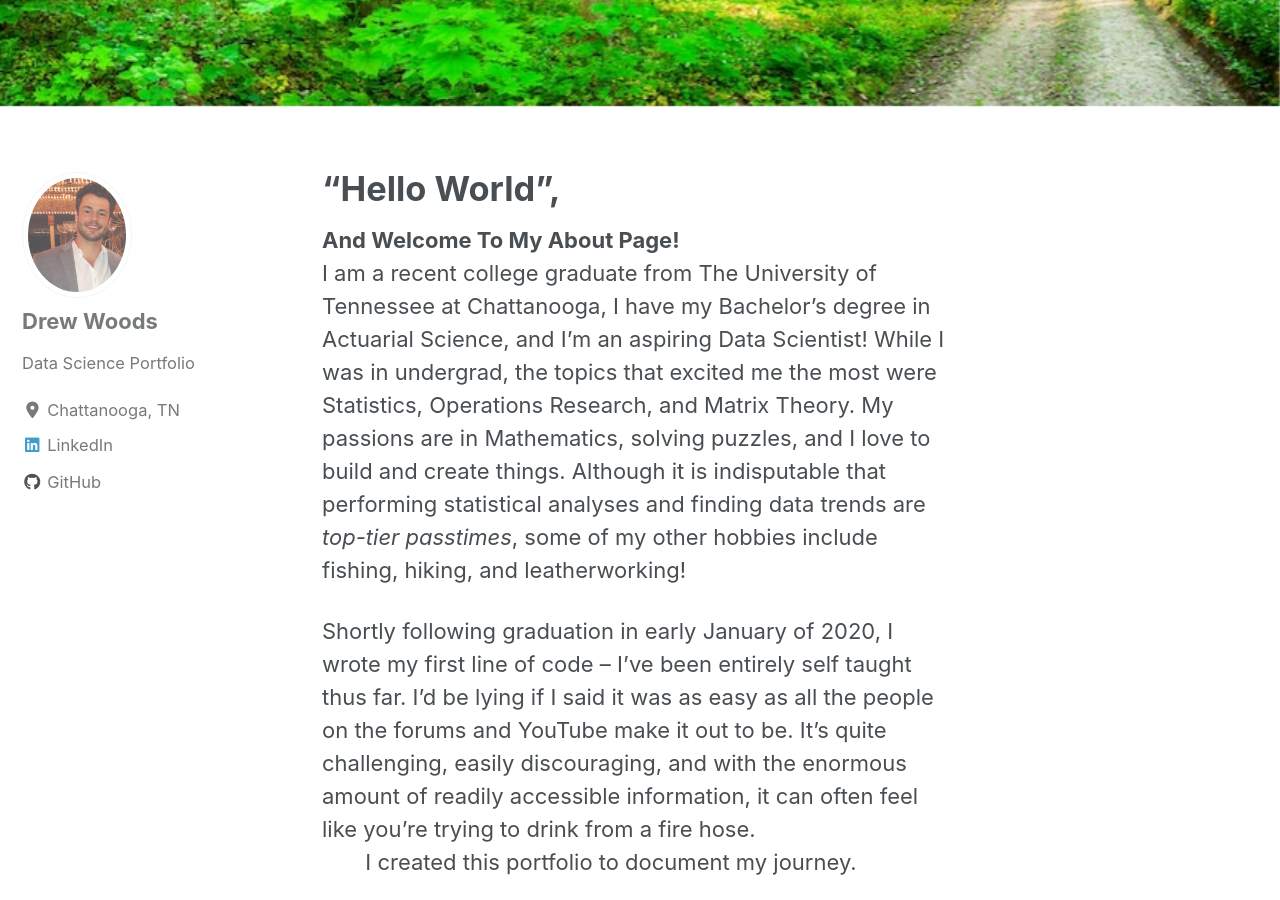
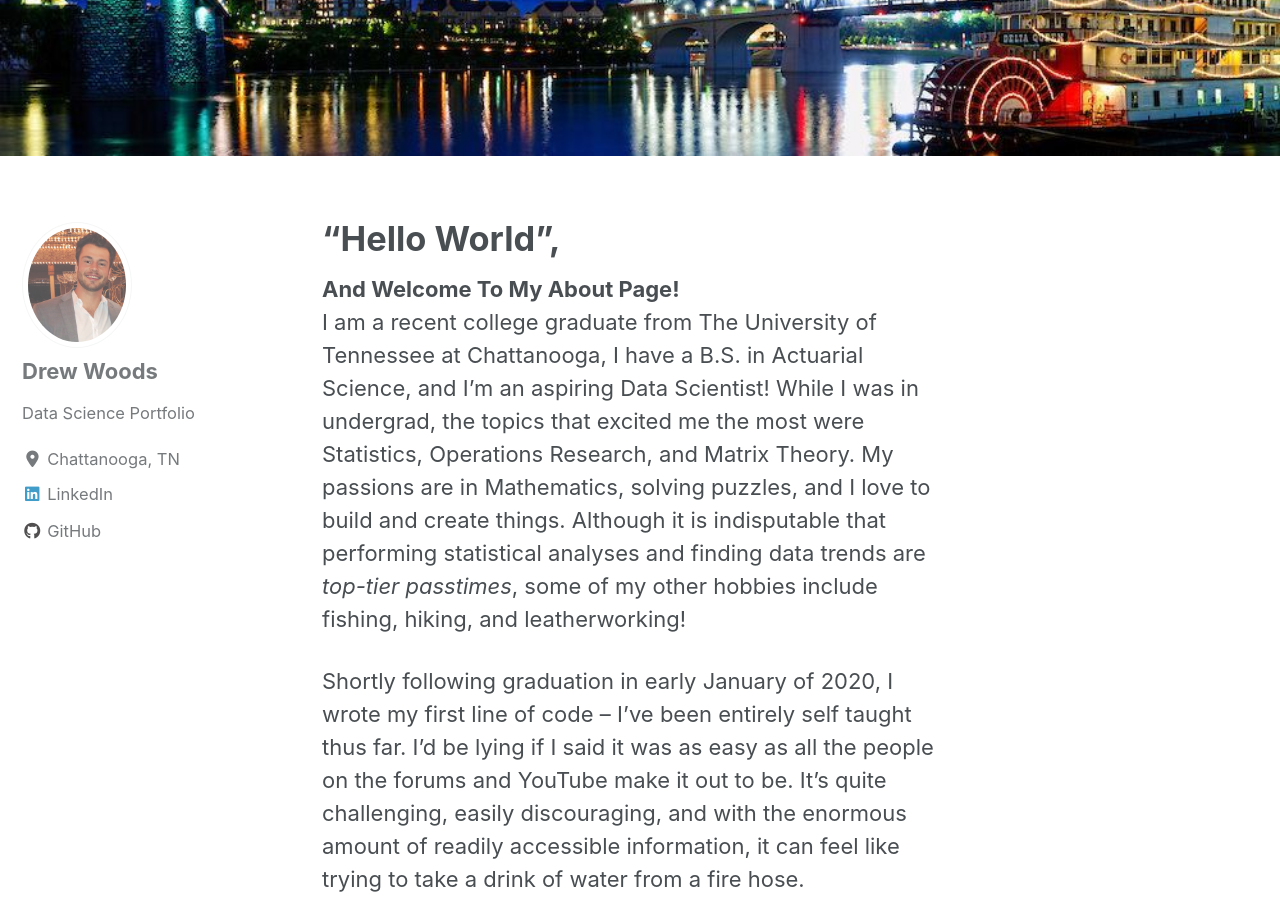
Before and after one commit to backdoordata/backdoordata.github.io, a Jekyll site: the page built from _pages/about.md, in a window 1280 px wide and 900 px high, scrolled down 367 px. Built offline with Jekyll 4.4.1, drawn with Linux system fonts in a browser that asks for light colours; cached includes are drawn as plain includes; nearby versions of some CDN libraries; some of the changed text lies outside the part shown.

Commit message:
new header images

```diff
--- a/_config.yml
+++ b/_config.yml
@@ -146,7 +146,10 @@
       # url:
     - label: "GitHub"
       icon: "fab fa-fw fa-github"
-      # url:
+      url: "https://github.com/backdoordata"
+    - label: "LinkedIn"
+      icon: "fab fa-fw fa-linkedin"
+      url: "https://www.linkedin.com/in/drew-woods-4b609b17a/"
     - label: "GitLab"
       icon: "fab fa-fw fa-gitlab"
       # url:
--- a/_pages/about.md
+++ b/_pages/about.md
@@ -2,11 +2,12 @@
 title: ' "Hello World", '
 permalink: /about/
 header:
-    image: "/images/forest-about-header.jpg"
+    image: "/images/night-nooga-header.jpg"
 ---
 
 **And Welcome To My About Page!**
-I am a recent college graduate from The University of Tennessee at Chattanooga, I have my Bachelor's degree in Actuarial Science, and I'm an aspiring Data Scientist! While I was in undergrad, the topics that excited me the most were Statistics, Operations Research, and Matrix Theory. My passions are in Mathematics, solving puzzles, and I love to build and create things. Although it is indisputable that performing statistical analyses and finding data trends are *top-tier passtimes*, some of my other hobbies include fishing, hiking, and leatherworking!
+I am a recent college graduate from The University of Tennessee at Chattanooga, I have a B.S. in Actuarial Science, and I'm an aspiring Data Scientist! While I was in undergrad, the topics that excited me the most were Statistics, Operations Research, and Matrix Theory. My passions are in Mathematics, solving puzzles, and I love to build and create things. Although it is indisputable that performing statistical analyses and finding data trends are *top-tier passtimes*, some of my other hobbies include fishing, hiking, and leatherworking!
 
-Shortly following graduation in early January of 2020, I wrote my first line of code -- I've been entirely self taught thus far. I'd be lying if I said it was as easy as all the people on the forums and YouTube make it out to be. It's quite challenging, easily discouraging, and with the enormous amount of readily accessible information, it can often feel like you're trying to drink from a fire hose.
-&nbsp;&nbsp;&nbsp;&nbsp;&nbsp;&nbsp; I created this portfolio to document my journey.
+Shortly following graduation in early January of 2020, I wrote my first line of code -- I've been entirely self taught thus far. I'd be lying if I said it was as easy as all the people on the forums and YouTube make it out to be. It's quite challenging, easily discouraging, and with the enormous amount of readily accessible information, it can feel like trying to take a drink of water from a fire hose.
+
+&nbsp;&nbsp;&nbsp;&nbsp;&nbsp;&nbsp;&nbsp;&nbsp;&nbsp;&nbsp;&nbsp;&nbsp;&nbsp;&nbsp; So I created this portfolio to document my journey.
--- a/index.html
+++ b/index.html
@@ -2,5 +2,5 @@
 layout: home
 author_profile: true
 header:
-    image: "/images/night-nooga-header.jpg"
+    image: "/images/keyboard-grass-header.jpg"
 ---
```
Also changed, not shown: _pages/data analysis & visualizations.md (+1 -1 lines), images/binary-tunnel-header.jpg (added), images/blue-keyboard-grass-header.jpg (added), images/keyboard-grass-header.jpg (added).
